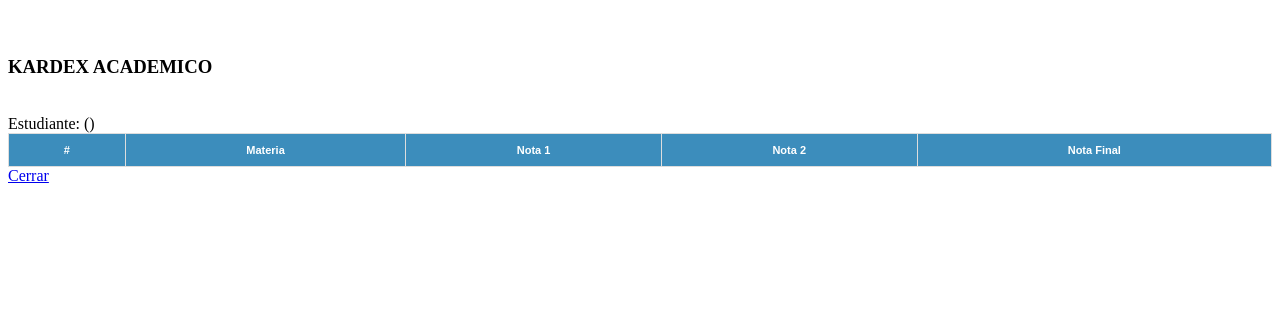
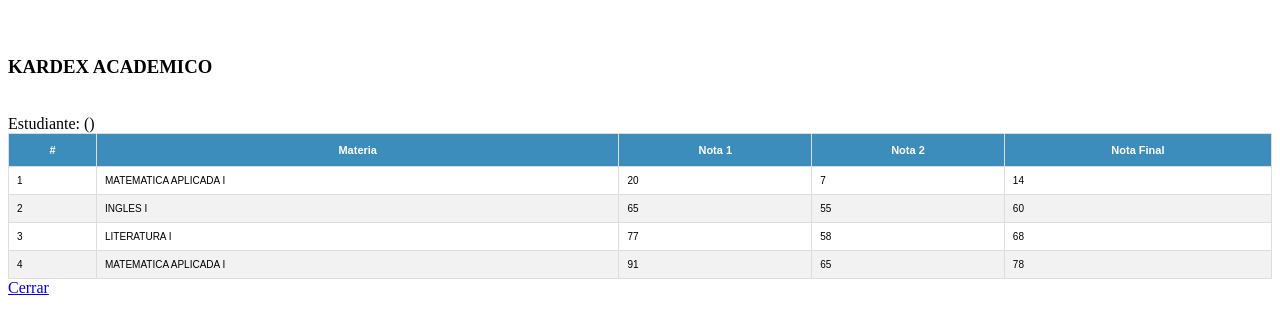
Before and after one commit to BitXad/siaac_web, a CodeIgniter app: the page made by application/views/estudiante/mikardex_academico.php in a window 1280 px wide. Shown: the part 29-363 px from the top of the page. Run offline with CodeIgniter, Linux system fonts and the light colour scheme; data that the repository does not hold is empty.

Commit message:
mas datos a kardex estudiante

```diff
--- a/application/views/estudiante/mikardex_academico.php
+++ b/application/views/estudiante/mikardex_academico.php
@@ -48,6 +48,34 @@
                         <td><?php echo round(($nota1+$nota2)/2); ?></td>
                     </tr>
                     <?php $i++; } ?>
+                    <tr>
+                        <td><?php echo $i+1; ?></td>
+                        <td><?php echo "MATEMATICA APLICADA I"; ?></td>
+                        <td><?php $nota1 = rand(1,49); echo $nota1; ?></td>
+                        <td><?php $nota2 = rand(1,49); echo $nota2; ?></td>
+                        <td><?php echo round(($nota1+$nota2)/2); ?></td>
+                    </tr>
+                    <tr>
+                        <td><?php echo $i+2; ?></td>
+                        <td><?php echo "INGLES I"; ?></td>
+                        <td><?php $nota1 = rand(40,100); echo $nota1; ?></td>
+                        <td><?php $nota2 = rand(40,100); echo $nota2; ?></td>
+                        <td><?php echo round(($nota1+$nota2)/2); ?></td>
+                    </tr>
+                    <tr>
+                        <td><?php echo $i+3; ?></td>
+                        <td><?php echo "LITERATURA I"; ?></td>
+                        <td><?php $nota1 = rand(40,100); echo $nota1; ?></td>
+                        <td><?php $nota2 = rand(40,100); echo $nota2; ?></td>
+                        <td><?php echo round(($nota1+$nota2)/2); ?></td>
+                    </tr>
+                    <tr>
+                        <td><?php echo $i+4; ?></td>
+                        <td><?php echo "MATEMATICA APLICADA I"; ?></td>
+                        <td><?php $nota1 = rand(40,100); echo $nota1; ?></td>
+                        <td><?php $nota2 = rand(40,100); echo $nota2; ?></td>
+                        <td><?php echo round(($nota1+$nota2)/2); ?></td>
+                    </tr>
                     </tbody>
                 </table>
 
```
